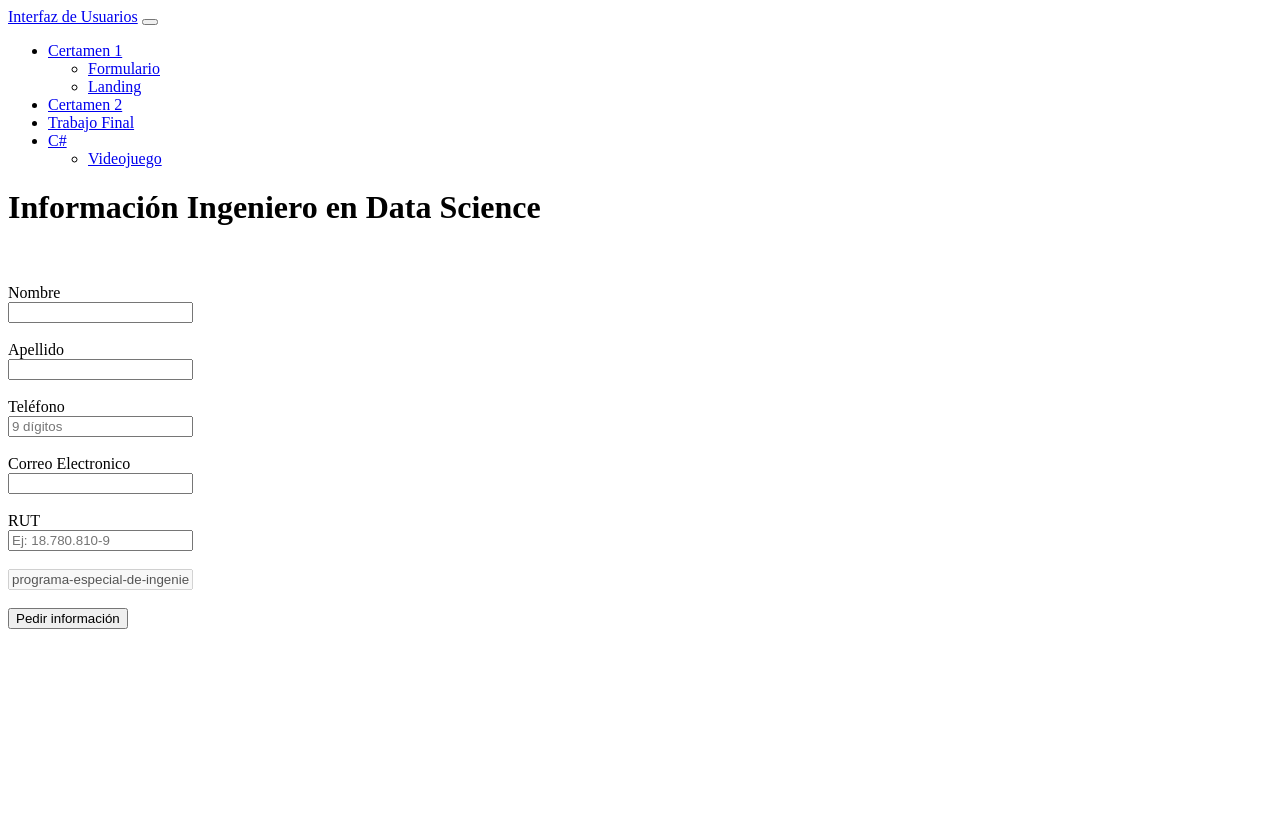
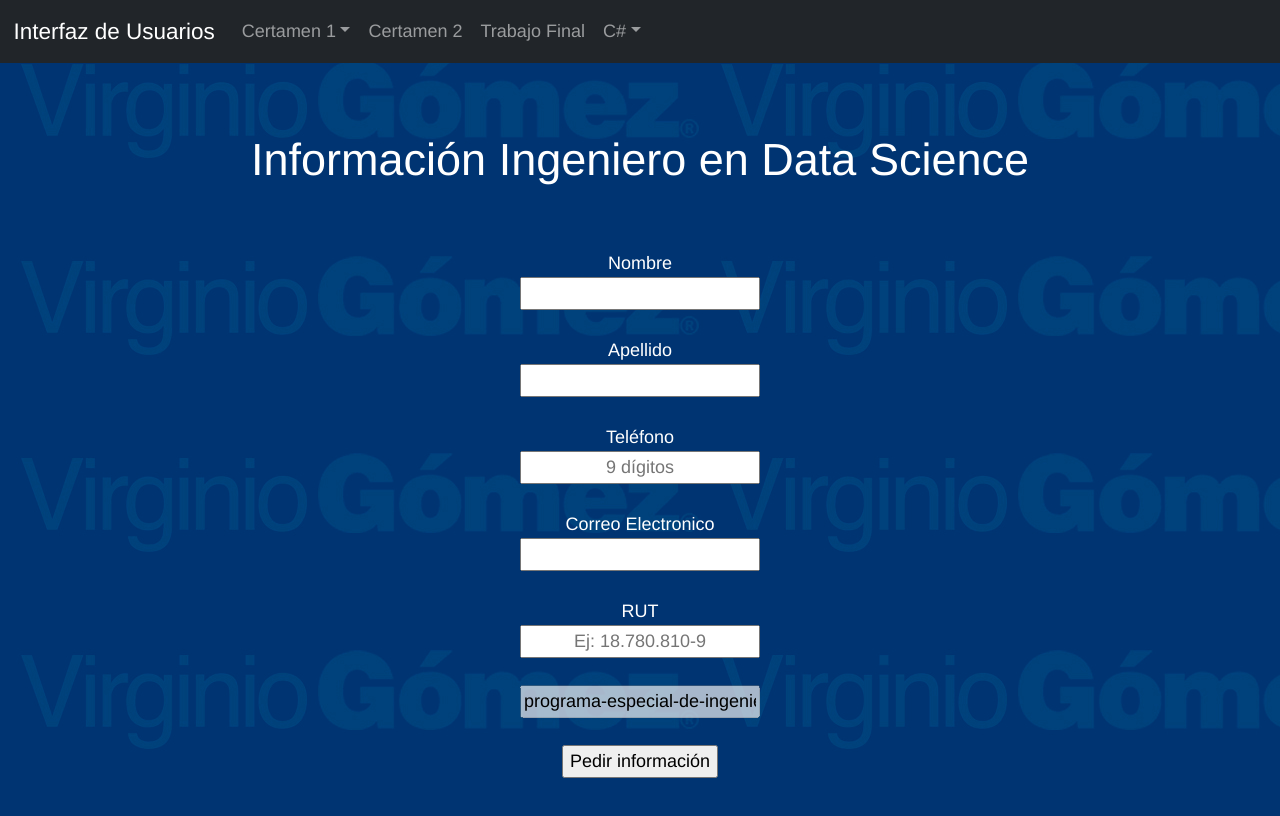
Before and after one commit to castsaku/bs-site-test, a plain HTML site: page difusion/index_HerreraAndres.html in a window 1280 px wide. Drawn offline with nearby package versions, Linux system fonts and the light colour scheme; files that its build step writes are made by us from their sources; the site is published under a folder, as on GitHub Pages, so addresses that start at the root find nothing; files whose address does not match are found by name.

Commit message:
pathing
pathing

```diff
--- a/difusion/data_cience_HerreraAndres.html
+++ b/difusion/data_cience_HerreraAndres.html
@@ -2,7 +2,7 @@
 <html>
 <head>
 	<title>Data Science IPVG</title>
-	<link rel="stylesheet" href="/difusion/data_cience_HerreraAndres.css">
+	<link rel="stylesheet" href="difusion/data_cience_HerreraAndres.css">
 	<meta name="viewport" content="width=device-width, initial-scale=1.0">
 </head>
 
@@ -62,7 +62,6 @@
 		<h3>Perfil de Egreso</h3>
 		<p>El Ingeniero en Data Science del Instituto Profesional Virginio Gómez es un profesional preparado para analizar y gestionar datos emanados de diversas fuentes con el propósito de generar una propuesta de valor orientada a la toma de decisiones, oportunas y eficaces para las organizaciones, aplicando herramientas tecnológicas e innovadoras para modelado, manipulación, representación y predicción de datos.</p>
 	</div>
-    <script src="../bootstrap/js/bootstrap.bundle.min.js"></script>
 </body>
 
 <footer>
--- a/difusion/index_HerreraAndres.html
+++ b/difusion/index_HerreraAndres.html
@@ -2,8 +2,8 @@
 <html>
 <head>
 	<title>Ingeniería en Data Science</title>
-	<link rel="stylesheet" href="/difusion/index_HerreraAndres.css">
-	<link rel="stylesheet" href="/bootstrap/css/bootstrap.min.css">
+	<link rel="stylesheet" href="difusion/index_HerreraAndres.css">
+	<link rel="stylesheet" href="bootstrap/css/bootstrap.min.css">
 	<meta name="viewport" content="width=device-width, initial-scale=1.0">
 </head>
 
@@ -54,7 +54,6 @@
 		<input class="submitbutton" type="submit" name="submit" value="Pedir información">
 	</form>
 </div>
-<script src="bootstrap/js/bootstrap.bundle.min.js"></script>
 
 </body>
 
```
